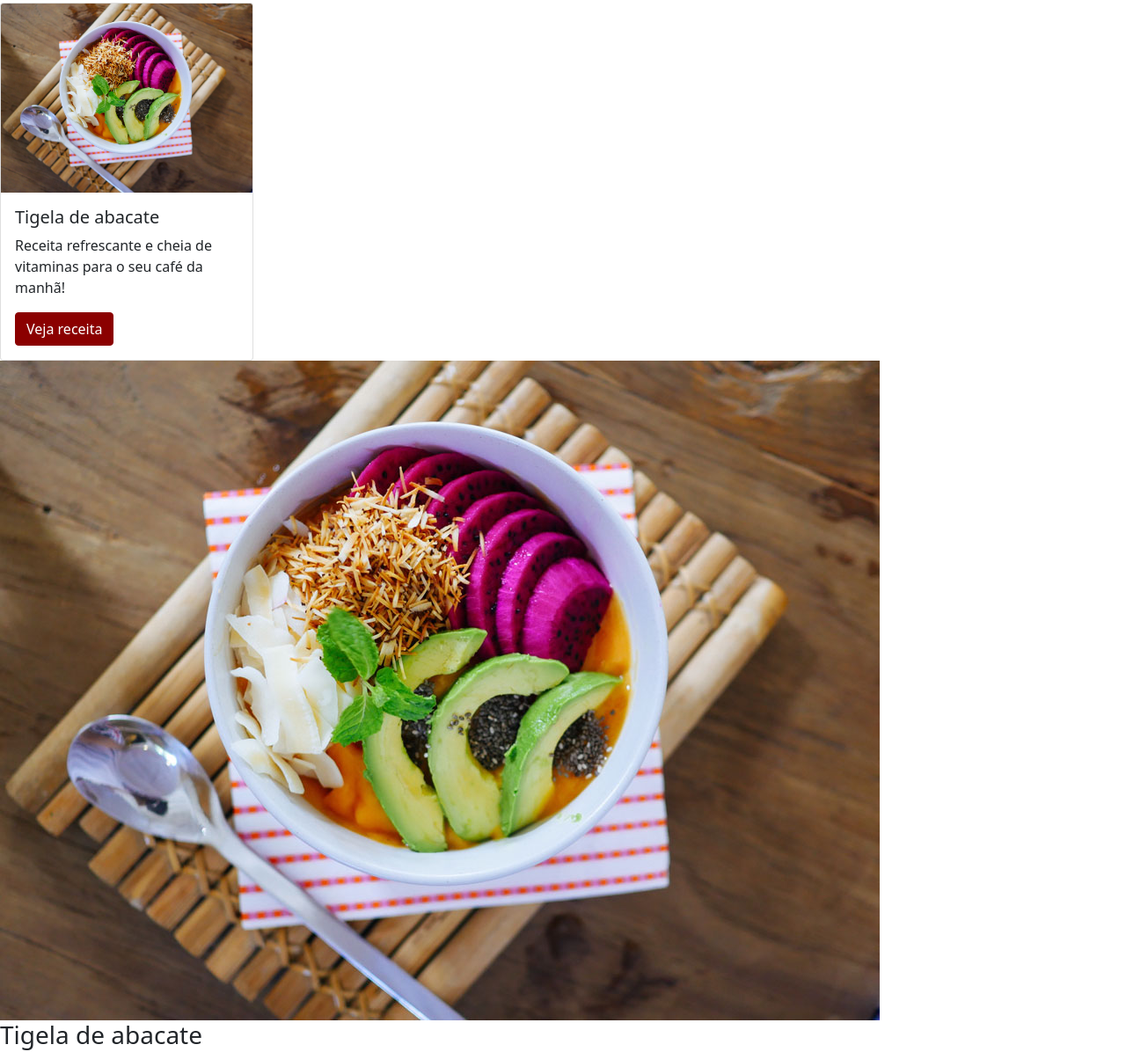
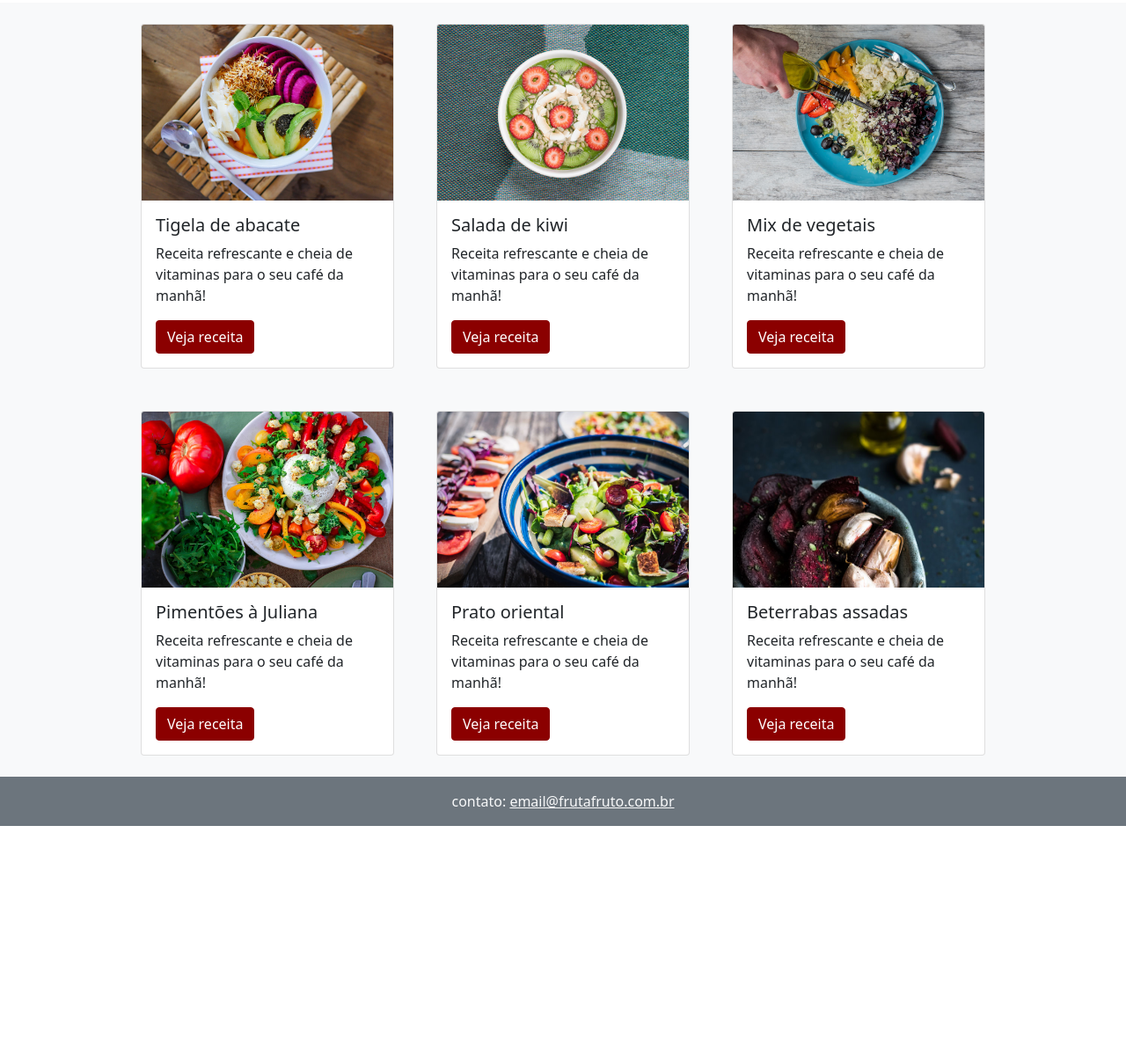
Before and after one commit to rafalangoni/landing-page-bootstrap, a plain HTML site: page index.html in a window 1280 px wide. Shown: the part 579-1775 px from the top of the page at 88% size. After the commit the page ends 1518 px from the top, so only its background shows below. Drawn offline with nearby package versions, Linux system fonts and the light colour scheme.

Commit message:
finalizando site

```diff
--- a/index.html
+++ b/index.html
@@ -30,7 +30,7 @@
             <a class="nav-link" href="#">Quem somos</a>
           </li>
           <li class="nav-item">
-            <a class="nav-link" href="#">Contato</a>
+            <a class="nav-link"  data-bs-toggle="modal" data-bs-target="#modal-contato" href="#">Contato</a>
           </li>
         </ul>
       </div>
@@ -69,8 +69,10 @@
   <h2 class="fonte-titulo cor-especial text-center pt-5">Receitas para economizar e ganhar saúde</h2>
   <p class="text-center pb-5">Nossas receitas ajudam você a aproveitar melhor os alimentos, economizar, ganhar tempo e praticidade</p>
 
-  <div class="card" style="width: 18rem;">
-    <img src="src/img/receita-abacate.jpg" class="card-img-top" alt="Imagem de uma receita de abacate pro café da manhã">
+  <div class="container-fluid bg-light">
+    <div class="row justify-content-center">
+      <div class="card tamanho-card-receitas col-md-4 p-0 m-4">
+        <img src="src/img/receita-abacate.jpg" class="card-img-top configuracoes-img-carrossel" alt="Imagem de uma receita de abacate pro café da manhã">
         <div class="card-body">
           <h5 class="card-title">Tigela de abacate</h5>
           <p class="card-text">Receita refrescante e cheia de vitaminas para o seu café da manhã!</p>
@@ -78,32 +80,89 @@
         </div>
       </div>
 
-  <img src="src/img/receita-abacate.jpg" alt="tigela com salada de abacate, vista superior">
-  <h3>Tigela de abacate</h3>
-  <p>Receita refrescante e cheia de vitaminas para o seu café da manhã!</p>
+      <div class="card tamanho-card-receitas col-md-4 p-0 m-4">
+        <img src="src/img/receita-kiwi.jpg" class="card-img-top configuracoes-img-carrossel" alt="tigela de mingau com kiwi, vista superior">
+        <div class="card-body">
+          <h5 class="card-title">Salada de kiwi</h5>
+          <p class="card-text">Receita refrescante e cheia de vitaminas para o seu café da manhã!</p>
+          <a href="#" class="btn card-button">Veja receita</a>
+        </div>
+      </div>
 
-  <img src="src/img/receita-kiwi.jpg" alt="tigela de mingau com kiwi, vista superior">
-  <h3>Salada de kiwi</h3>
-  <p>Receita refrescante e cheia de vitaminas para o seu café da manhã!</p>
+      <div class="card tamanho-card-receitas col-md-4 p-0 m-4">
+        <img src="src/img/receita-mix.jpg" class="card-img-top configuracoes-img-carrossel" alt="prato com mix de vegetais e mão de pessoa adicionando azeite, vista superior">
+        <div class="card-body">
+          <h5 class="card-title">Mix de vegetais</h5>
+          <p class="card-text">Receita refrescante e cheia de vitaminas para o seu café da manhã!</p>
+          <a href="#" class="btn card-button">Veja receita</a>
+        </div>
+      </div>
 
-  <img src="src/img/receita-mix.jpg" alt="prato com mix de vegetais e mão de pessoa adicionando azeite, vista superior">
-  <h3>Mix de vegetais</h3>
-  <p>Receita refrescante e cheia de vitaminas para o seu café da manhã!</p>
+      <div class="card tamanho-card-receitas col-md-4 p-0 m-4">
+        <img src="src/img/receita-pimentoes.jpg" class="card-img-top configuracoes-img-carrossel" alt="prato de salada de pimentões com alguns ingredientes ao lado, vista superior">
+        <div class="card-body">
+          <h5 class="card-title">Pimentões à Juliana</h5>
+          <p class="card-text">Receita refrescante e cheia de vitaminas para o seu café da manhã!</p>
+          <a href="#" class="btn card-button">Veja receita</a>
+        </div>
+      </div>
 
-  <img src="src/img/receita-pimentoes.jpg" alt="prato de salada de pimentões com alguns ingredientes ao lado, vista superior">
-  <h3>Pimentões à Juliana</h3>
-  <p>Receita refrescante e cheia de vitaminas para o seu café da manhã!</p>
+      <div class="card tamanho-card-receitas col-md-4 p-0 m-4">
+        <img src="src/img/receita-oriental.jpg" class="card-img-top configuracoes-img-carrossel" alt="tigela com salada de vegetais estilo oriental, vista de cima">
+        <div class="card-body">
+          <h5 class="card-title">Prato oriental</h5>
+          <p class="card-text">Receita refrescante e cheia de vitaminas para o seu café da manhã!</p>
+          <a href="#" class="btn card-button">Veja receita</a>
+        </div>
+      </div>
 
-  <img src="src/img/receita-oriental.jpg" alt="tigela com salada de vegetais estilo oriental, vista de cima">
-  <h3>Prato oriental</h3>
-  <p>Receita refrescante e cheia de vitaminas para o seu café da manhã!</p>
+      <div class="card tamanho-card-receitas col-md-4 p-0 m-4">
+        <img src="src/img/receita-beterrabas.jpg" class="card-img-top configuracoes-img-carrossel" alt="tigela com beterrabas e dentes de alho assados em primeiro plano, com ingredientes ao fundo">
+        <div class="card-body">
+          <h5 class="card-title">Beterrabas assadas</h5>
+          <p class="card-text">Receita refrescante e cheia de vitaminas para o seu café da manhã!</p>
+          <a href="#" class="btn card-button">Veja receita</a>
+        </div>
+      </div>
+    </div>
+  </div>
 
-  <img src="src/img/receita-beterrabas.jpg" alt="tigela com beterrabas e dentes de alho assados em primeiro plano, com ingredientes ao fundo">
-  <h3>Beterrabas assadas</h3>
-  <p>Receita refrescante e cheia de vitaminas para o seu café da manhã!
-  </p>
+  <footer class="bg-secondary p-3">
+    <p class="text-light text-center m-0 ">contato: <a class="text-light" href="mailto:email@frutafruto.com.br">email@frutafruto.com.br</a></p>
+  </footer>
 
-  <p>contato:<a href="mailto:email@frutafruto.com.br">email@frutafruto.com.br</a></p>
+
+<!-- Modal -->
+<div class="modal fade" id="modal-contato" tabindex="-1" aria-labelledby="modal-contatoLabel" aria-hidden="true">
+  <div class="modal-dialog">
+    <div class="modal-content">
+      <div class="modal-header">
+        <h5 class="modal-title" id="modal-contatoLabel">Contato</h5>
+        <button type="button" class="btn-close" data-bs-dismiss="modal" aria-label="Close"></button>
+      </div>
+      <div class="modal-body">
+        <form>
+          <div class="col-12">
+            <label for="inputAddress" class="form-label">Nome completo</label>
+            <input type="text" class="form-control" id="inputAddress" placeholder="Insira seu nome completo">
+          </div>
+          <div class="mb-3">
+            <label for="exampleFormControlInput1" class="form-label">Email</label>
+            <input type="email" class="form-control" id="exampleFormControlInput1" placeholder="nome@exemplo.com">
+          </div>
+          <div class="mb-3">
+            <label for="exampleFormControlTextarea1" class="form-label">Deixe seu comentário</label>
+            <textarea class="form-control" id="exampleFormControlTextarea1" rows="3" placeholder="Insira aqui seu comentário"></textarea>
+          </div>
+       </form>
+      </div>
+      <div class="modal-footer">
+        <button type="button" class="btn btn-secondary" data-bs-dismiss="modal">Fechar</button>
+        <button type="button" class="btn card-button">Enviar</button>
+      </div>
+    </div>
+  </div>
+</div>
 
   <script src="https://cdn.jsdelivr.net/npm/bootstrap@5.1.3/dist/js/bootstrap.bundle.min.js" integrity="sha384-ka7Sk0Gln4gmtz2MlQnikT1wXgYsOg+OMhuP+IlRH9sENBO0LRn5q+8nbTov4+1p" crossorigin="anonymous"></script>
 
--- a/src/style.css
+++ b/src/style.css
@@ -7,7 +7,7 @@
 
 .imagem-carrossel{
     object-fit: cover;
-    object-position: 80%;
+    object-position: 0 80%;
     height: 400px;
 }
 
@@ -24,3 +24,16 @@
     border-color: var(--cor-darkred);
     color: white;
 }
+
+.card-button:hover{
+    color: bisque;
+}
+
+.tamanho-card-receitas{
+    max-width: 18rem;
+}
+
+.configuracoes-img-carrossel{
+    object-fit: cover;
+    height: 200px;
+}
```
Lines whose indentation alone changed are shown as unchanged.
